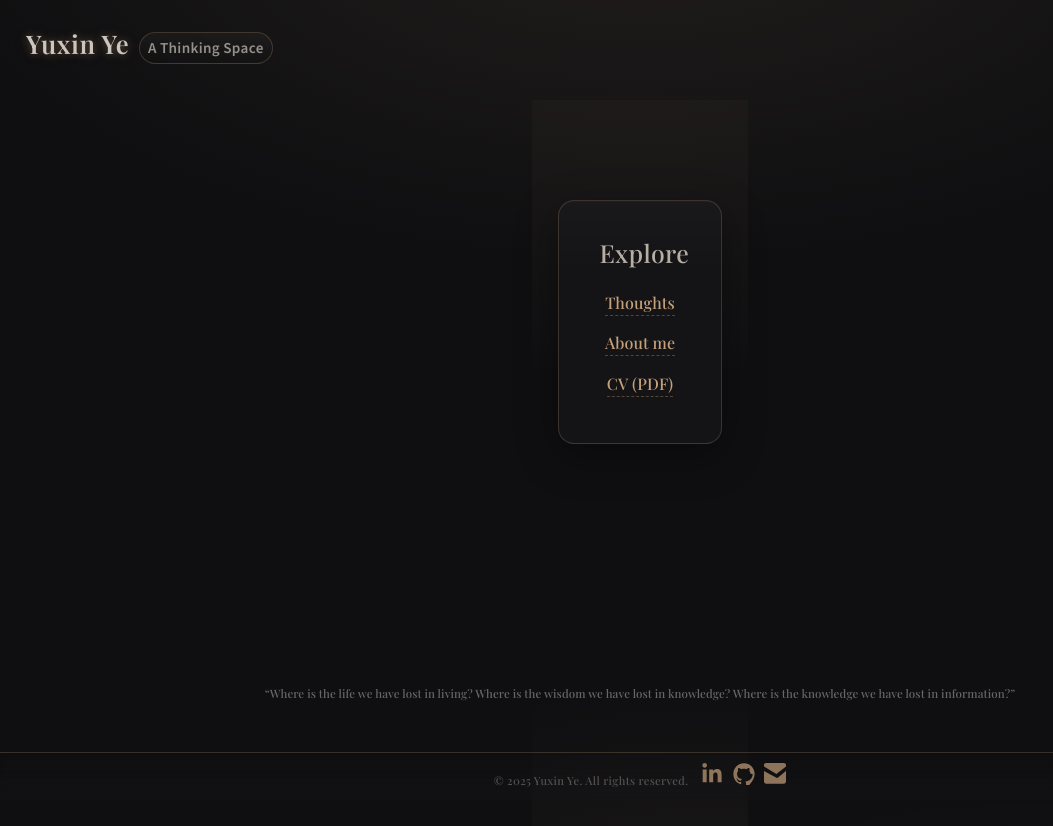
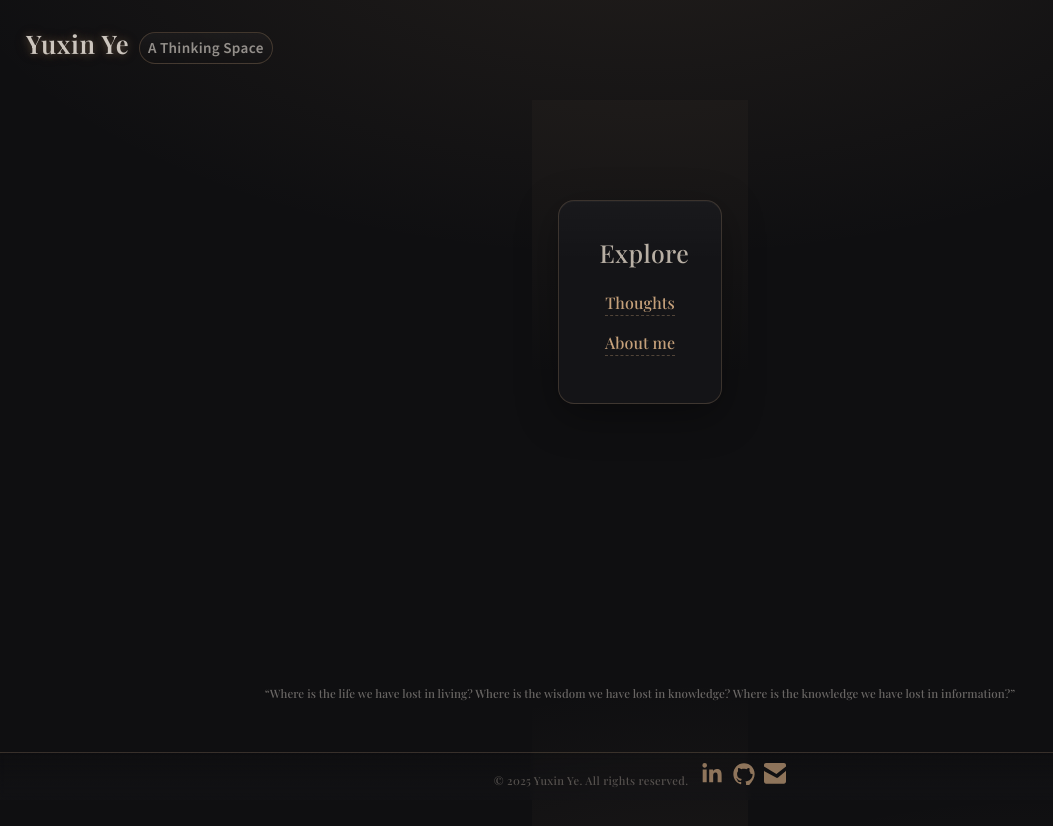
Before and after one commit to YYXLN/YYXLN.github.io, a website: page index.html in a window 1280 px wide. Shown: the whole page, without its empty margins (0-1053 px from the left). Drawn offline with nearby package versions, Linux system fonts and the light colour scheme.

```diff
--- a/index.html
+++ b/index.html
@@ -21,7 +21,6 @@
     <ul>
       <li><a href="concepts/index.html" target="_blank" rel="noopener noreferrer">Thoughts</a></li>
       <li><a href="concepts/linear.html" target="_blank" rel="noopener noreferrer">About me</a></li>
-      <li><a href="cv.pdf" target="_blank" rel="noopener noreferrer">CV (PDF)</a></li>
     </ul>
   </div>
 
```
